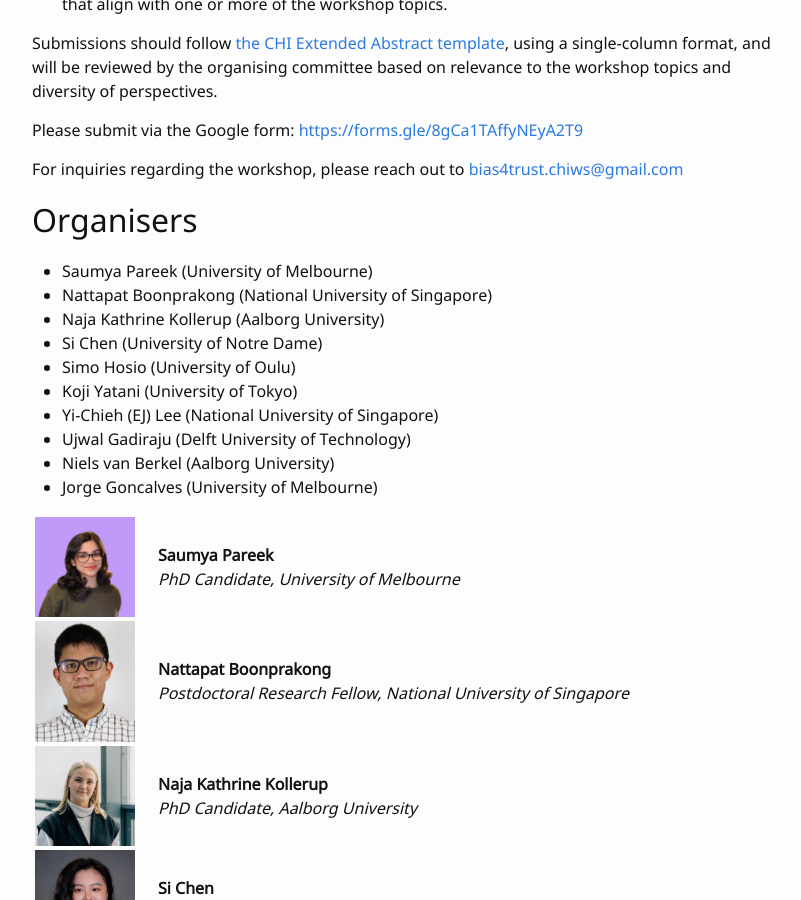
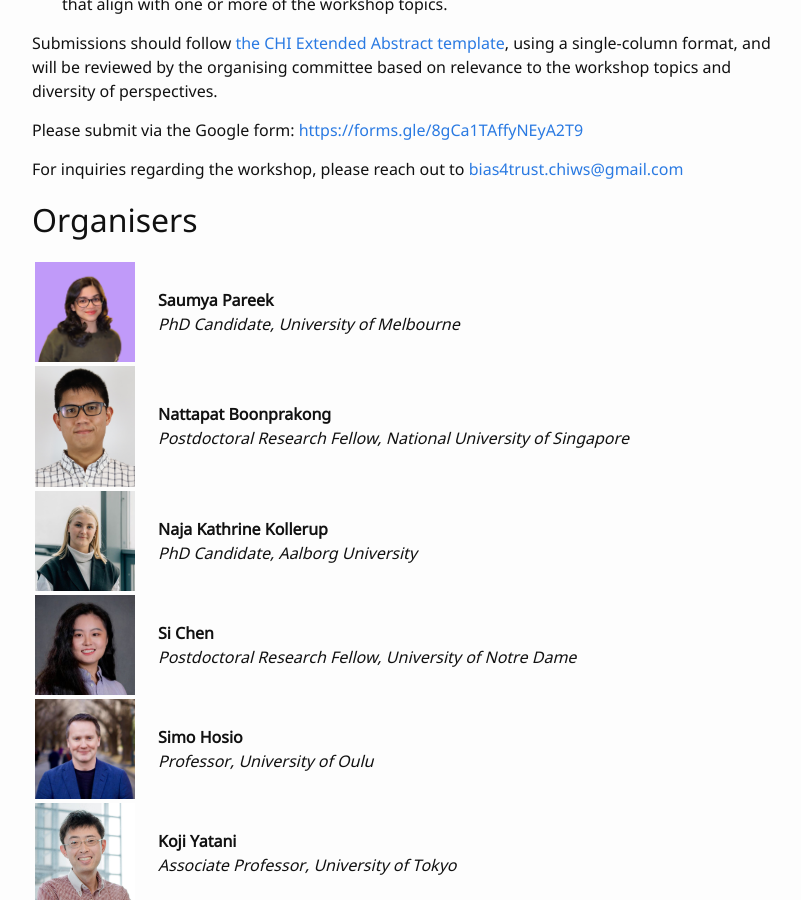
Before and after one commit to chi-bias-trust/chi-bias-trust.github.io, a Jekyll site: the page built from index.md, in a window 1280 px wide and 900 px high, scrolled down 2958 px. Shown: the whole window, without its empty margins (238-1039 px from the left). Built offline with Jekyll 4.4.1, drawn with Linux system fonts in a browser that asks for light colours.

Commit message:
Update index.md

```diff
--- a/index.md
+++ b/index.md
@@ -52,16 +52,6 @@ Please submit via the Google form: [https://forms.gle/8gCa1TAffyNEyA2T9](https:/
 For inquiries regarding the workshop, please reach out to [bias4trust.chiws@gmail.com](mailto:bias4trust.chiws@gmail.com)
 
 # Organisers
-* Saumya Pareek (University of Melbourne)
-* Nattapat Boonprakong (National University of Singapore)
-* Naja Kathrine Kollerup (Aalborg University)
-* Si Chen (University of Notre Dame)
-* Simo Hosio (University of Oulu)
-* Koji Yatani (University of Tokyo)
-* Yi-Chieh (EJ) Lee (National University of Singapore)
-* Ujwal Gadiraju (Delft University of Technology)
-* Niels van Berkel (Aalborg University)
-* Jorge Goncalves (University of Melbourne)
 
 <table>
   <tr>
```
